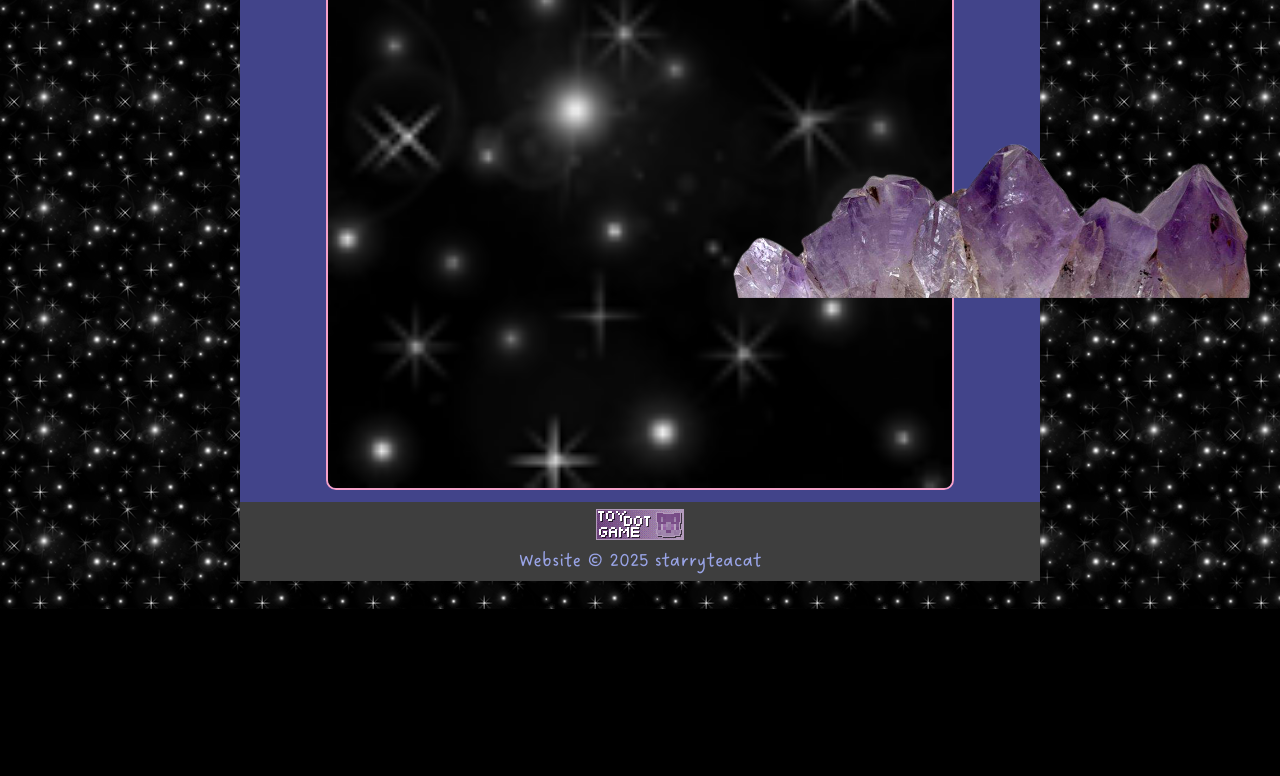
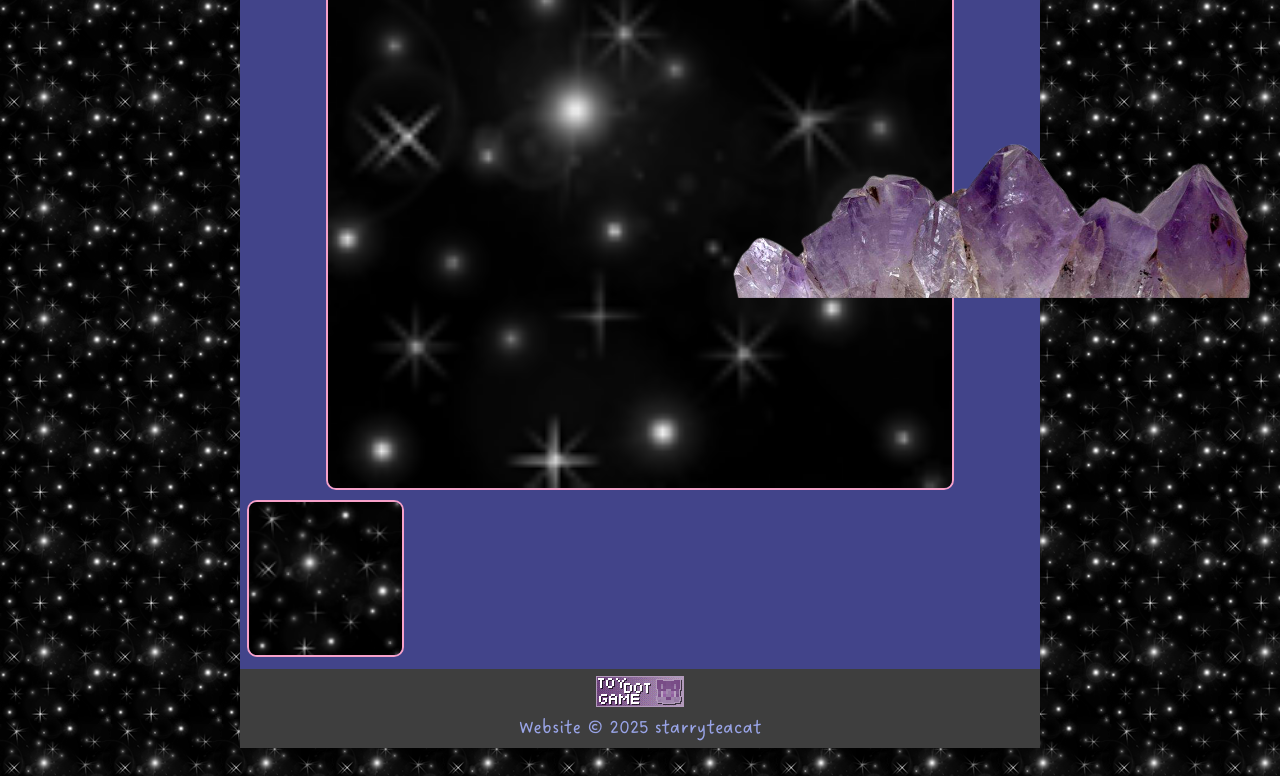
Before and after one commit to starryteacat/starryteacat.github.io, a plain HTML site: page template.html in a window 1280 px wide. Shown: the part 502-1278 px from the top of the page. Before the commit the page ends 1111 px from the top, so only its background shows below. Drawn offline with Linux system fonts and the light colour scheme.

Commit message:
Visual fixes

```diff
--- a/media/styles/main.css
+++ b/media/styles/main.css
@@ -87,6 +87,12 @@ body {
 	width: 80%;
 		max-width: 800px;
 	background-color: var(--content-bg);
+}
+
+#content:after { /* https://www.w3schools.com/css/css_float_clear.asp for content to expand to hold images */
+	content: "";
+	clear: both;
+	display: table;
 }
 
 #footer {
--- a/template.html
+++ b/template.html
@@ -32,6 +32,7 @@
 		<hr>
 		And a line break!</p>
 		<img class="fcenter" width="80%" src="/media/images/bg_stars.gif">
+		<img class="fleft" width="20%" src="/media/images/bg_stars.gif">
 	</div>
 	<div id="footer"></div>
 </body>
```
